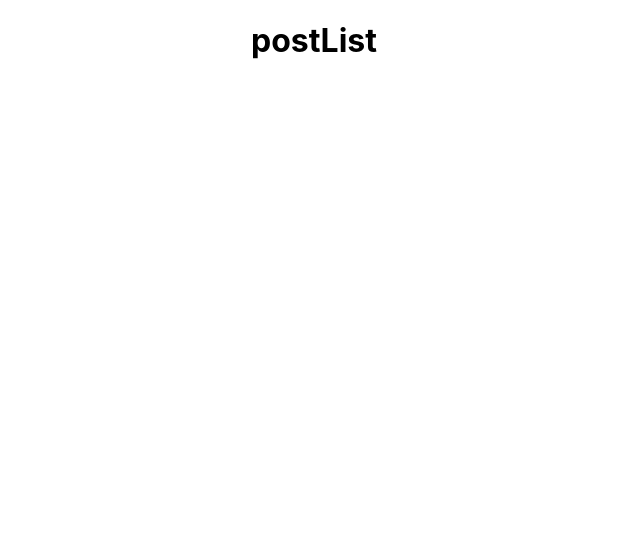
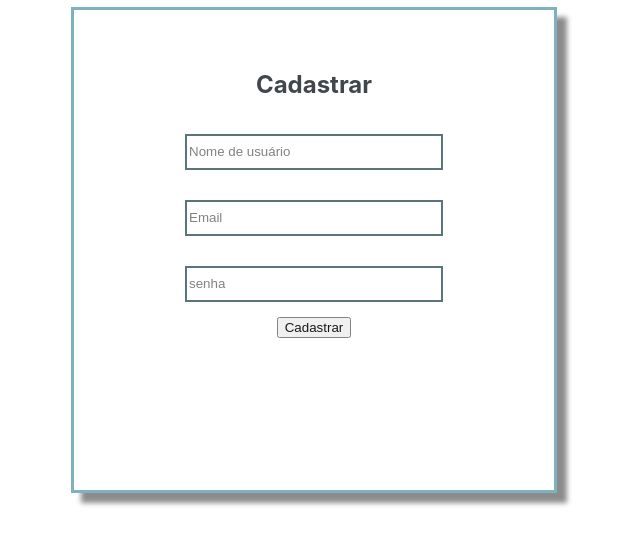
Before and after one commit to thiagoStephen/4Eddit, a React (Create React App) app in the folder 4eddit/: page / in a window 1280 px wide. Shown: the top 544 px of the page, without its empty margins (326-966 px from the left). Built offline with nearby package versions, Linux system fonts and the light colour scheme.

Commit message:
implementação pagina signUp

```diff
--- a/4eddit/src/App.js
+++ b/4eddit/src/App.js
@@ -1,11 +1,14 @@
 //import SignUp from './Components/SignUp/SignUp';
-import PostList from './Components/PostList/postList'
+//import PostList from './Components/PostList/postList'
+import SignUpPage from './Pages/SignUp/signUpPage';
+
 import './App.css';
+
 
 function App() {
   return (
     <div className="App">
-      <PostList />
+      <SignUpPage />
     </div>
   );
 }
--- a/4eddit/src/Components/SignUp/SignUp.js
+++ b/4eddit/src/Components/SignUp/SignUp.js
@@ -39,6 +39,7 @@ export default function SignUp () {
                     required
                     onChange={handleInputChange}>
                 </input>
+                <button>Cadastrar</button>
             </ContainerForm>
         </ContainerSignUp>
     )
--- /dev/null
+++ b/4eddit/src/Pages/SignUp/signUpPage.js
@@ -0,0 +1,7 @@
+import React from 'react';
+
+import SignUpComponent from '../../Components/SignUp/SignUp'
+
+export default function SignUpPage() {
+    return <SignUpComponent />
+}
```
